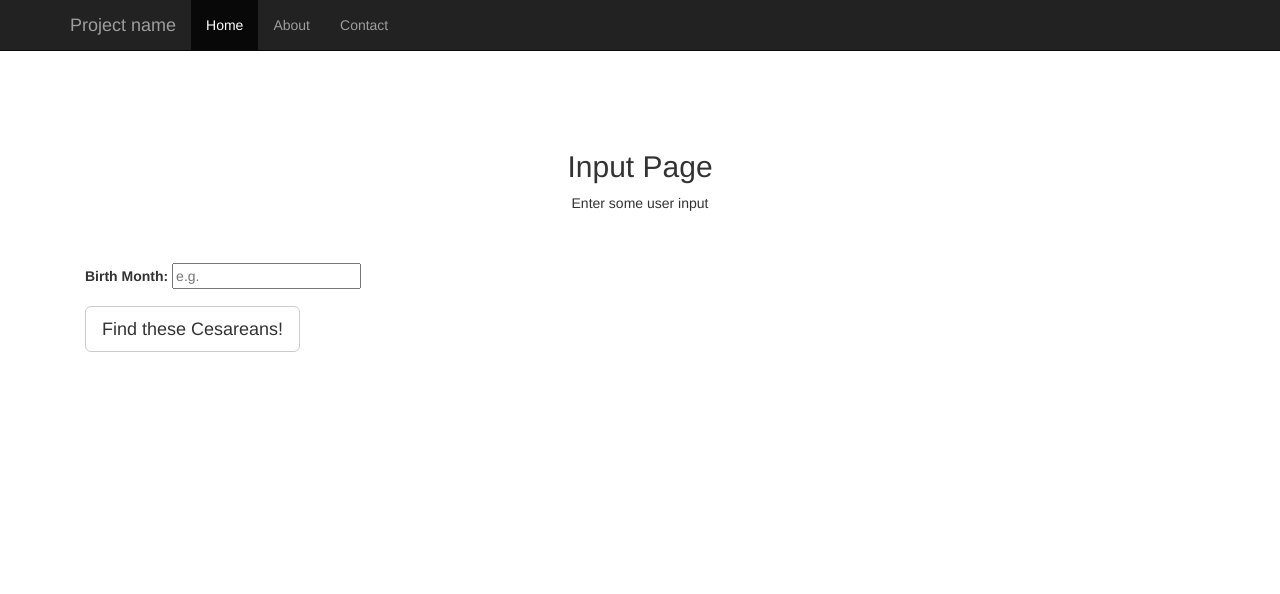
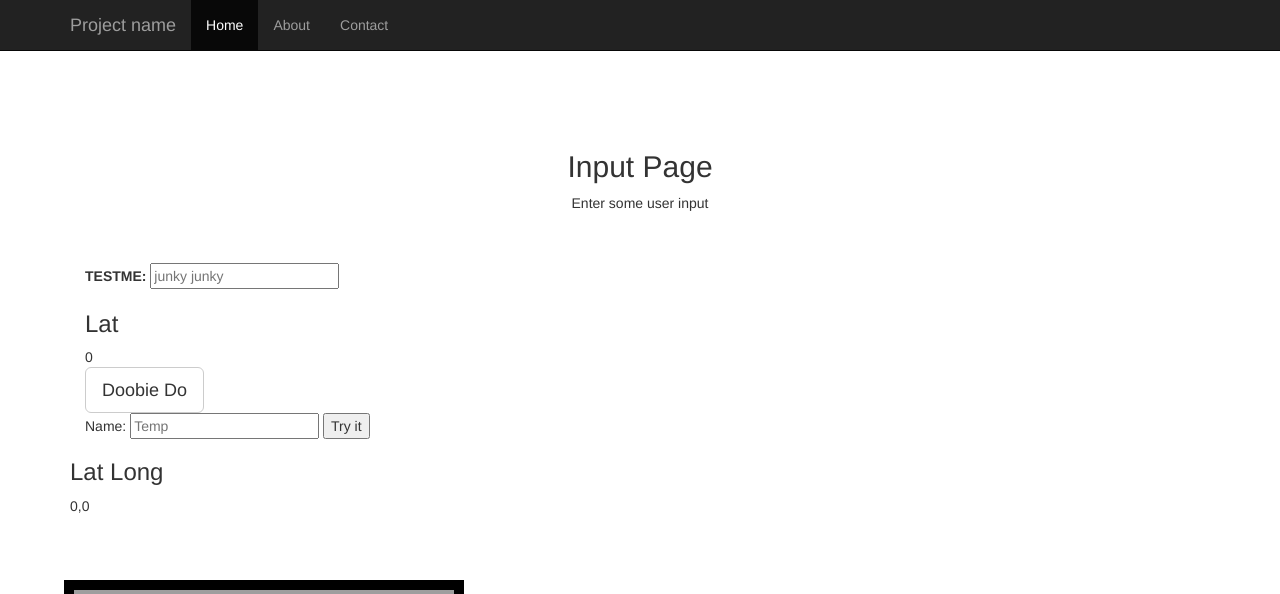
Before and after one commit to jaredgabor/INSIGHT, a Flask app: page /input in a window 1280 px wide. Shown: the top 594 px of the page. Before the commit the page ends 352 px from the top, so only its background shows below. Run offline with Flask 2, Linux system fonts and the light colour scheme; some libraries are stand-ins or nearby versions; grey boxes are pictures that could not be loaded.

Commit message:
Added web dev files

```diff
--- a/DevEnvironment_Setup/FLASK_BOOTSTRAP/WEB/flaskexample/templates/input.html
+++ b/DevEnvironment_Setup/FLASK_BOOTSTRAP/WEB/flaskexample/templates/input.html
@@ -65,23 +65,136 @@
 
     <div class = "container">
 
-      <form  action="/output" method="GET">
-        <div class="form-group">
-          <label for="birth_month">Birth Month:</label>
-          <input type="text" id="birth_month" name='birth_month' placeholder="e.g. ">
-        </div>
+<!--       <form  action="/output" method="GET"> -->
+<!--         <div class="form-group"> -->
+<!--           <label for="birth_month">Birth Month:</label> -->
+<!--           <input type="text" id="birth_month" name='birth_month' placeholder="e.g. "> -->
+<!--         </div> -->
+
+<!--         <div> -->
+<!--           <button type="submit" class="btn btn-default btn-lg">Find these Cesareans!</button> -->
+<!--         </div> -->
+
+<!--       </form> -->
+
+
+<!-- JMG!!!!!!!!!! -->
+<!--       <form action="/output" method="GET"> -->
+      <form class = "pure-form graybox" id="testme" action="/output" method="GET">
+<!--       <form class = "pure-form graybox" id="testme"> -->
+	<div class="pure-u-1-2 pure-u-md-1-2">
+	  <label for="lng"> TESTME:</label>
+	  <input type="text" name="lng" id="lng" placeholder="junky junky" />
+	</div>
+
+	<div class="pure-g">
+	  <h3 class="titleh3">Lat</h3>
+	  <span id="latspan" class="coordinatetxt">0</span>
+	</div>
 
         <div>
-          <button type="submit" class="btn btn-default btn-lg">Find these Cesareans!</button>
+          <button type="submit" class="btn btn-default btn-lg">Doobie Do</button>
         </div>
+      </form>
 
-      </form>
+<!--       <input type="text" name='screw' id='screw' placeholder="screwydoob" value="screwbydoop" > -->
+<!--       Name:<input type="text" id="screw" value="scr" > -->
+
+<!--       <button onclick="changeit()">TRY IT</button> -->
+
+<!--       <script> -->
+<!-- 	function changeit() { -->
+<!-- 	   document.getElementByID("screw").value = "CHANGED"; -->
+<!-- 	} -->
+<!--       </script> -->
+
+
+        Name: <input type="text" name="screw" id="screw" value="" placeholder="Temp">
+
+        <button onclick="changeit()">Try it</button>
+
+<!--         <script> -->
+<!--         </script> -->
+
+
+<!-- END JMG!!!!! -->
+
+    </div>
+
+    <div class="pure-g">
+      <h3 class="titleh3">Lat Long</h3>
+      <span id="latlngspan" class="coordinatetxt">0,0</span>
     </div>
 
     <script src="https://code.jquery.com/jquery-1.10.2.min.js"></script>
     <script src="static/js/bootstrap.min.js"></script>
 
   </div> <!-- /.container-->
+
+<!--### JMG Add google map here-->
+    <style type="text/css">
+      html, body { height: 100%;}
+<!--; width: 50%; margin: 10; padding: 10; } -->
+      #map { height: 100%; }
+    </style>
+
+<div id="map" style = "height:600px; width:400px; margin:5%; border: 10px solid black;"></div>
+<script type="text/javascript">
+var map;
+var myLat;
+function initMap() {
+  map = new google.maps.Map(document.getElementById('map'), {
+    center: {lat: 40.77, lng: -73.97},
+    zoom: 12
+  });
+
+  google.maps.event.addListener(map, "click", function(event) {
+      var clickLat = event.latLng.lat();
+      var clickLon = event.latLng.lng();
+
+      var marker = new google.maps.Marker({
+            position: new google.maps.LatLng(clickLat,clickLon),
+            map: map
+         });
+
+      myLat = clickLat;
+
+<!--       window.alert(event.latLng.lat().toFixed(6)); -->
+
+      var yeri = event.latLng;
+
+      var latlongi = "(" + yeri.lat().toFixed(6) + ", " +yeri.lng().toFixed(6) + ")";
+
+      document.getElementById("latlngspan").innerHTML =  latlongi;
+
+      document.getElementByID("screw").value = "hey";
+
+
+<!--       document.getElementById('latspan').innerHTML =  event.latLng.lat().toFixed(6); -->
+<!--       document.getElementByID("lng").value = clickLon.toFixed(6); -->
+   });
+
+<!-- function loadScript() { -->
+<!--   var script = document.createElement('script'); -->
+<!--   script.type = 'text/javascript'; -->
+<!--   script.scr = "https://maps.googleapis.com/maps/api/js?key=AIzaSyDdyZ3iI9FcEF6qloq-cJ6fmczI6c4mluw&callback=initMap"; -->
+<!--   document.body.appendChild(script); -->
+<!-- } -->
+
+}
+
+function changeit() {
+    document.getElementById("screw").value = myLat;
+}
+
+<!-- window.onload = function () { initMap() }; -->
+
+    </script>
+    <script async defer
+      src="https://maps.googleapis.com/maps/api/js?key=AIzaSyDdyZ3iI9FcEF6qloq-cJ6fmczI6c4mluw&callback=initMap">
+    </script>
+
+<!--### End map-->
 
 
     <!-- Bootstrap core JavaScript
--- a/DevEnvironment_Setup/FLASK_BOOTSTRAP/WEB/flaskexample/views.py
+++ b/DevEnvironment_Setup/FLASK_BOOTSTRAP/WEB/flaskexample/views.py
@@ -71,7 +71,11 @@ def cesareans_input():
 @app.route('/output')
 def cesareans_output():
   #pull 'birth_month' from input field and store it
-  patient = request.args.get('birth_month')
+##  patient = request.args.get('birth_month')
+  patient = request.args.get('latspan')
+
+  print "AAAAAARRRRRRGGGGGHHHHH", patient
+
     #just select the Cesareans  from the birth dtabase for the month that the user inputs
   query = "SELECT index, attendant, birth_month FROM birth_data_table WHERE delivery_method='Cesarean' AND birth_month='%s'" % patient
   print query
```
Also changed, not shown: 1 other file.
